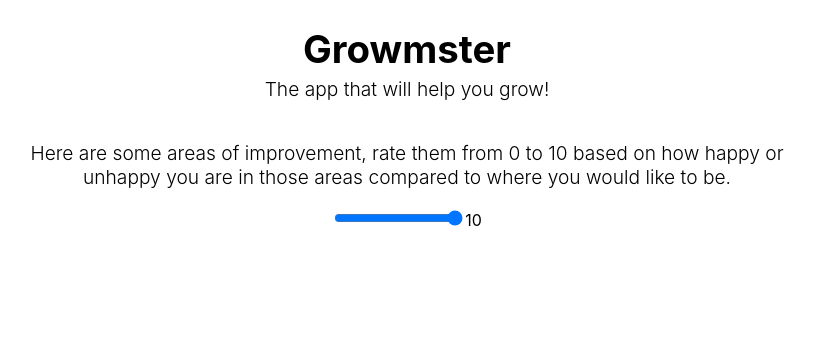
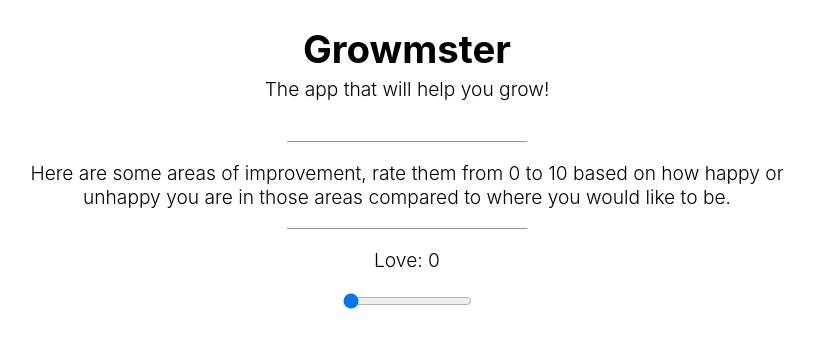
Before and after one commit to gregmarquet/growmster, a React (Create React App) app: page / in a window 1280 px wide. Shown: the top 348 px of the page, without its empty margins (233-1048 px from the left). Built offline with nearby package versions, Linux system fonts and the light colour scheme.

Commit message:
add separation and area to Quiz

```diff
--- a/src/App.js
+++ b/src/App.js
@@ -9,7 +9,7 @@
   constructor(props) {
     super(props);
 
-    this.state = { value: 10}
+    this.state = { value: 0}
   }
 
   handleChange = (event) => {
--- a/src/components/Quiz/Quiz.css
+++ b/src/components/Quiz/Quiz.css
@@ -2,3 +2,14 @@
   font-size: 1.2rem;
   font-weight: 300;
 }
+
+.separation {
+  width: 30%;
+  margin: 0 auto;
+  border-bottom: 1px solid rgb(145, 144, 144);
+}
+
+.area {
+  font-size: 1.2rem;
+  font-weight: 300;
+}
--- a/src/components/Quiz/Quiz.js
+++ b/src/components/Quiz/Quiz.js
@@ -7,14 +7,17 @@
 function Quiz(props) {
   return (
     <div className="container">
+      <div className="separation"></div>
       <p className="intro-text">Here are some areas of improvement, rate them from 0 to 10 based on how happy or unhappy you are in those areas compared to where you would like to be. </p>
+      <div className="separation"></div>
+      <p className="area">Love: {props.value}</p>
       <input
         type="range"
         min="0"
         max="10"
         value={props.value}
         onChange={props.onValueChange}/>
-        {props.value}
+
     </div>
   )
 }
```
